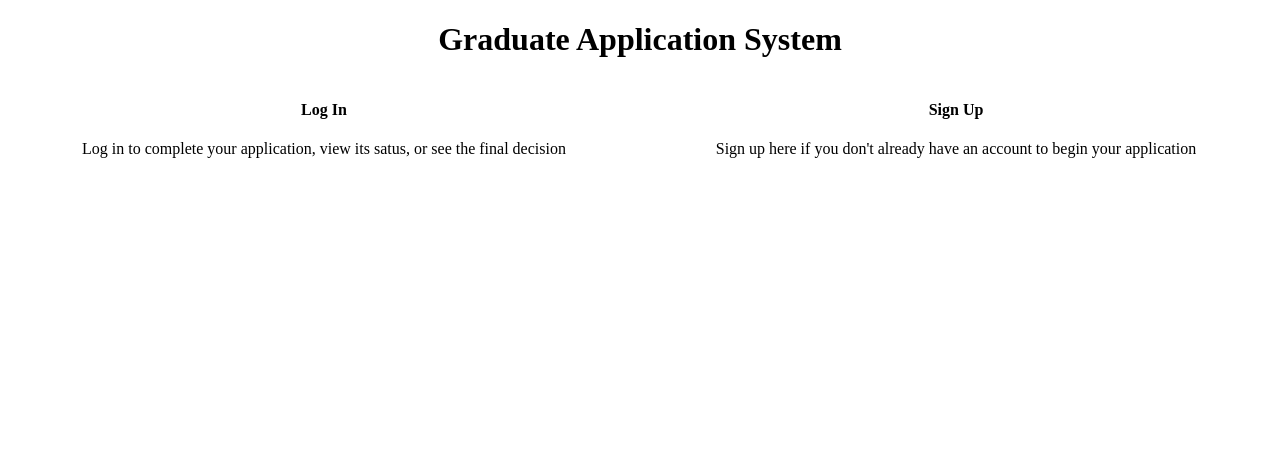
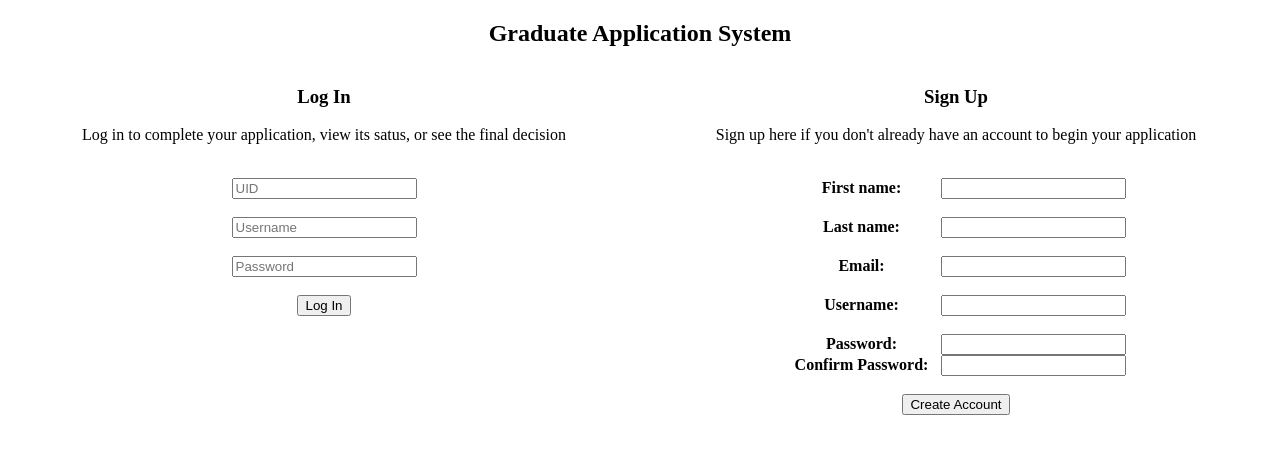
Before and after one commit to julia320/databases-final-project, a PHP site: page /login.php in a window 1280 px wide. Shown: the top 454 px of the page. Run offline with PHP 8.4, Linux system fonts and the light colour scheme.

Commit message:
add html forms

```diff
--- a/login.php
+++ b/login.php
@@ -10,30 +10,64 @@
 		.row {
 			text-align: center;
 			display: flex;
+			/*margin: 50px;*/
 		}
 
 		.column {
 			text-align: center;
 			flex: 50%;
+			/*margin: 100px;*/
+		}
+
+		form label {
+			display: inline-block;
+			width: 150px;
+			font-weight: bold;
 		}
 
 	</style>
 </head>
 
 <body>
-	<h1 style="text-align: center;">Graduate Application System</h1>
+	<h2 style="text-align: center;">Graduate Application System</h2>
 	<div class="row">
 		<!-- Log in -->
 		<div class="column">
-			<h4>Log In</h4>
-			<p>Log in to complete your application, view its satus, or see the final decision</p>
-
+			<h3>Log In</h3>
+			<p>Log in to complete your application, view its satus, or see the final decision</p><br>
+			<form>
+				<input type="text" name="uid" placeholder="UID" required pattern="[0-9]*"><br/><br/>
+				<input type="text" name="username" placeholder="Username" required><br/><br/>
+				<input type="text" name="password" placeholder="Password" required><br/><br/>
+				<input type="submit" name="submit" value="Log In">
+			</form>
 		</div>
 
 		<!-- Sign up -->
 		<div class="column">
-			<h4>Sign Up</h4>
-			<p>Sign up here if you don't already have an account to begin your application</p>
+			<h3>Sign Up</h3>
+			<p>Sign up here if you don't already have an account to begin your application</p><br>
+			<form>
+				<label for="fname">First name:</label>
+				<input type="text" name="fname" required><br/><br/>
+
+				<label for="lname">Last name:</label>
+				<input type="text" name="lname" required><br/><br/>
+
+				<label for="email">Email:</label>
+				<input type="text" name="email" required><br/><br/>
+
+				<label for="username">Username:</label>
+				<input type="text" name="username" required><br/><br/>
+
+				<label for="password">Password:</label>
+				<input type="text" name="password" required><br/>
+
+				<label for="password2">Confirm Password:</label>
+			    <input type="text" name="password2" required><br/><br/>
+
+			    <input type="submit" name="submit" value="Create Account">
+			</form>
 		</div>
 	</div>
 </body>
```
